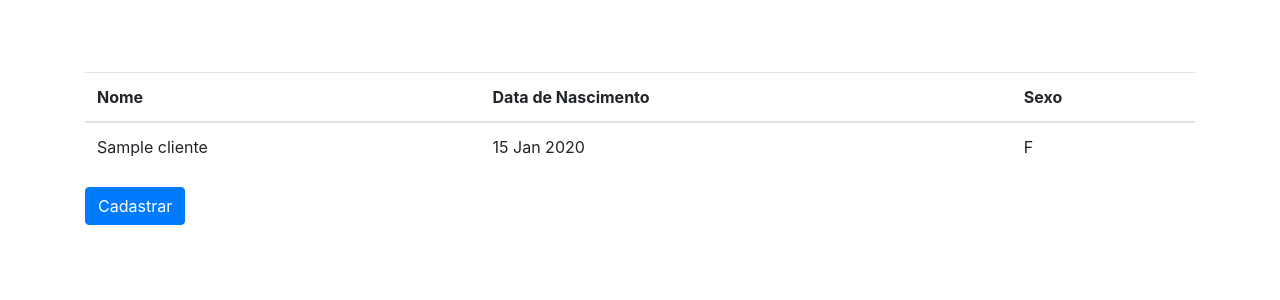
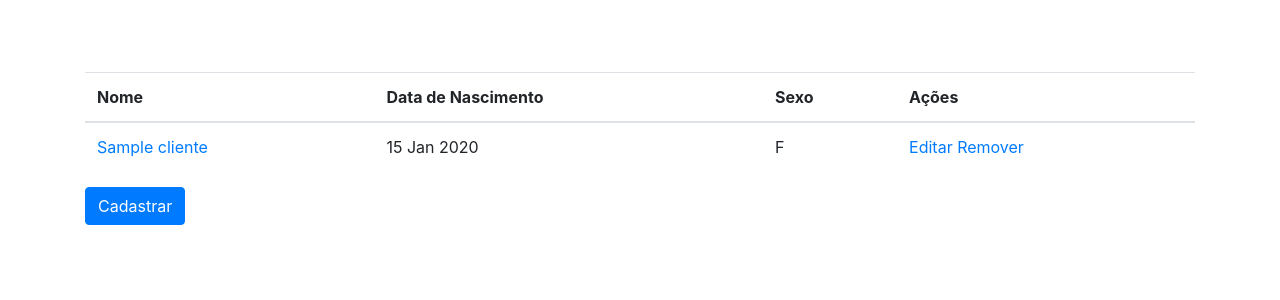
Before and after one commit to jonaspeixoto/Crud_Djando, a Django app: page /clientes/listar in a window 1280 px wide. Shown: the top 300 px of the page. Run offline with Django 3.2, Linux system fonts and the light colour scheme; tables that the repository leaves empty hold one stand-in row (values such as "Sample post").

Commit message:
Adicionando função editar cliente

```diff
--- a/clientes/appclientes/templates/clientes/lista_cliente.html
+++ b/clientes/appclientes/templates/clientes/lista_cliente.html
@@ -16,5 +16,6 @@ Listagem de cliente
         <h5 class="card-title">Email:{{cliente.email}}</h5>
         <h5 class="card-title">Profissao:{{cliente.profissao}}</h5>
     </div>
+    <button>Clique</button>
 </div>
 {% endblock conteudo %}
--- a/clientes/appclientes/templates/clientes/lista_clientes.html
+++ b/clientes/appclientes/templates/clientes/lista_clientes.html
@@ -10,13 +10,18 @@ Listagem de clientes
             <th>Nome</th>
             <th>Data de Nascimento</th>
             <th>Sexo</th>
+            <th>Ações</th>
         </tr>
         <tbody>
             {% for cliente in clientes %}
             <tr>
-                <td>{{cliente.nome}}</td>
+                <td><a href="{% url 'listar_cliente_id' id=cliente.id %}">{{cliente.nome}}</a></td>
                 <td>{{cliente.data_nascimento | date:"d M Y"}}</td>
                 <td>{{cliente.sexo}}</td>
+                <td>
+                    <a href="{% url 'editar_cliente' id=cliente.id %}">Editar</a>
+                    <a href="#">Remover</a>
+                </td>
             </tr>
             {% endfor %}
         </tbody>
--- a/clientes/appclientes/urls.py
+++ b/clientes/appclientes/urls.py
@@ -4,5 +4,6 @@ from .views import *
 urlpatterns = [
     path('listar', listar_clientes, name='listar_clientes'),
     path('cadastrar', inserir_cliente, name='cadastra_cliente'),
-    path('listar/<int:id>', listar_cliente_id, name='listar_cliente_id')
+    path('listar/<int:id>', listar_cliente_id, name='listar_cliente_id'),
+    path('editar/<int:id>', editar_cliente, name='editar_cliente')
 ]
--- a/clientes/appclientes/views.py
+++ b/clientes/appclientes/views.py
@@ -1,4 +1,6 @@
 from django.shortcuts import render, redirect
+from django.template.context_processors import request
+
 from .models import Cliente
 from .forms import ClientForm
 from django.http import HttpResponse
@@ -24,3 +26,12 @@ def inserir_cliente(request):
 def listar_cliente_id(request, id):
     cliente = Cliente.objects.get(id=id)
     return render(request, 'clientes/lista_cliente.html', {'cliente': cliente})
+
+
+def editar_cliente(request, id):
+    cliente = Cliente.objects.get(id=id)
+    form = ClientForm(request.POST or None, instance=cliente)
+    if form.is_valid():
+        form.save()
+        return redirect('listar_clientes')
+    return render(request, 'clientes/form_clientes.html', {'form': form})
```
